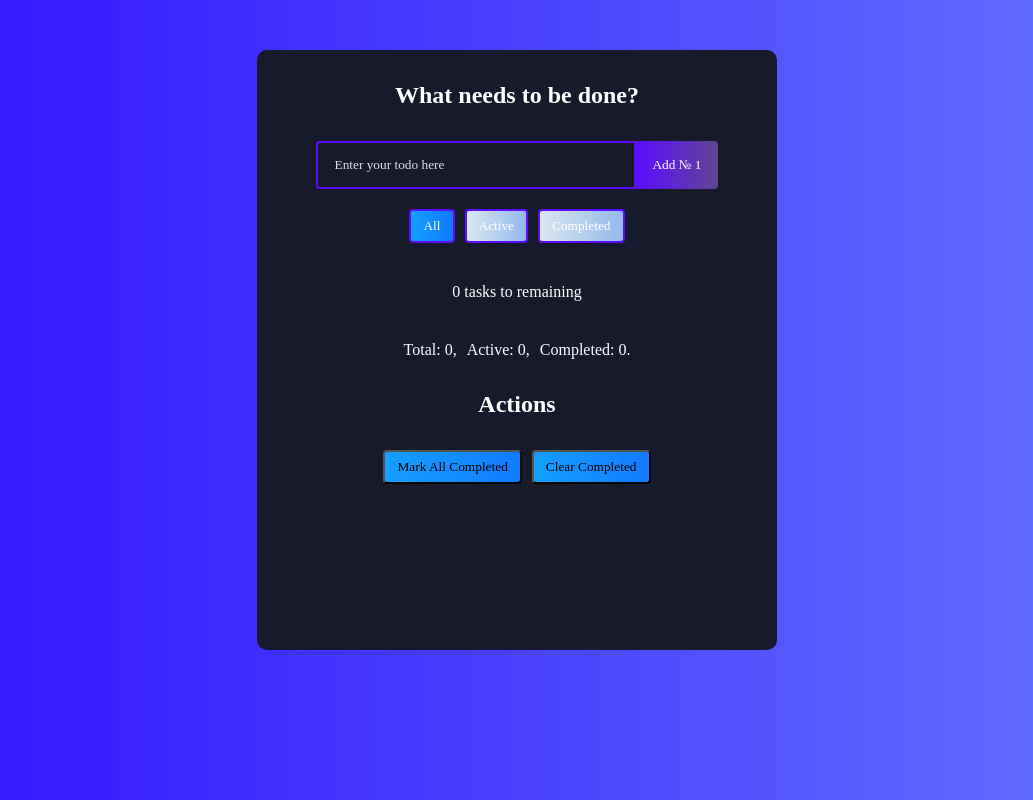
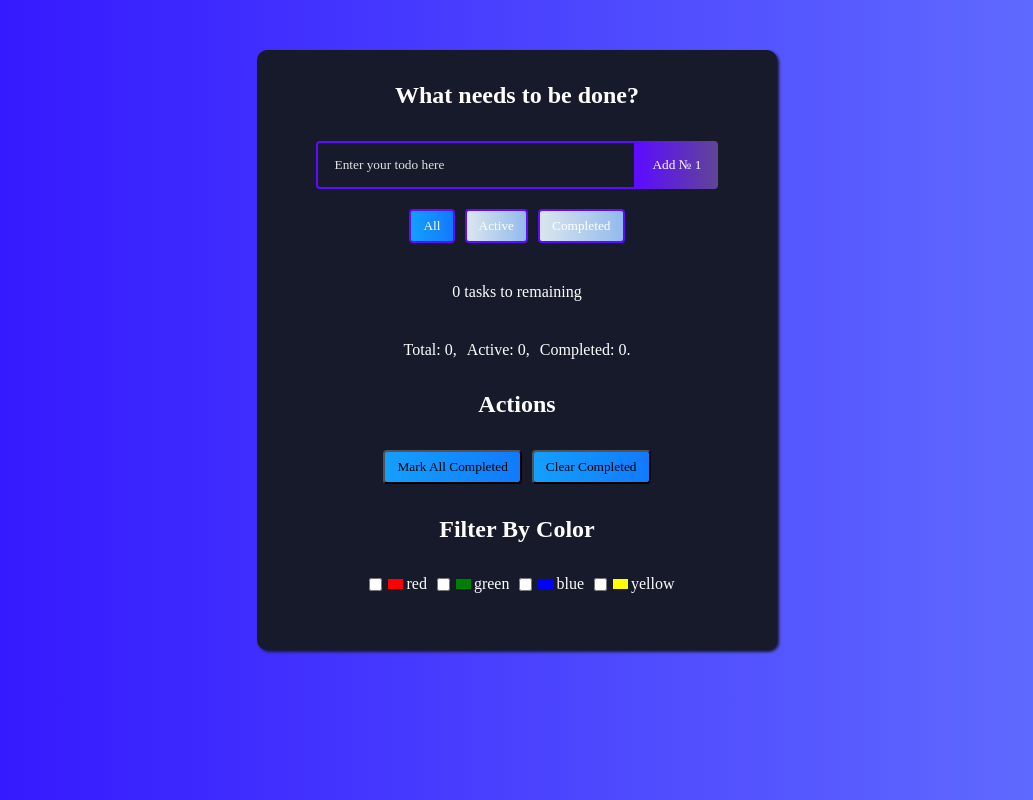
Before and after one commit to dimon08888/my-todo, a React (Create React App) app: page / in a window 1280 px wide. Shown: the whole page, without its empty margins (123-1156 px from the left). Built offline with nearby package versions, Linux system fonts and the light colour scheme.

Commit message:
Добавлен выбор цветов

```diff
--- a/src/App.css
+++ b/src/App.css
@@ -38,6 +38,7 @@ button {
   margin: 50px auto;
   border-radius: 10px;
   padding: 0px 15px 32px 15px;
+  box-shadow: 2px 2px 3px #161a2b;
 }
 
 .todo-input {
@@ -91,7 +92,7 @@ button {
     rgba(20, 159, 255, 1) 0%,
     rgba(17, 122, 255, 1) 100%
   );
-  padding: 7px 12px;
+  padding: 6px 6px;
 }
 
 .todo-button-edit:hover {
@@ -109,7 +110,7 @@ button {
     rgb(226, 195, 19) 0%,
     rgb(232, 77, 10) 100%
   );
-  padding: 7px 12px;
+  padding: 6px 6px;
 }
 
 .todo-button-delete:hover {
@@ -126,7 +127,7 @@ button {
   rgb(183, 235, 40) 0%,
   rgba(17,122,255,1) 100%
   );
-  padding: 7px 12px;
+  padding: 6px 6px;
 }
 
 .todo-button-change:hover {
@@ -150,6 +151,7 @@ li {
 input:checked + span {
   text-decoration: line-through;
   opacity: 0.4;
+
 }
 
 .filters {
@@ -255,3 +257,27 @@ input:checked + span {
   align-items: center;
   gap: 5px;
 }
+
+select {
+  cursor: pointer;
+  padding: 5px 2px;
+  border-radius: 4px;
+  background: inherit;
+}
+
+.filter-color {
+  display: flex;
+  justify-content: center;
+  color: #fff;
+}
+
+.filter-label {
+  display: flex;
+  align-items: center;
+  gap: 3px;
+  cursor: pointer;
+}
+
+.filter-color-input {
+  margin-left: 10px;
+}
--- a/src/App.tsx
+++ b/src/App.tsx
@@ -10,6 +10,7 @@ type Todos = {
   isChange: boolean
   changeTime: string
   createdDate: string
+  color: string
 }
 
 enum FilterButtons {
@@ -26,6 +27,9 @@ function App() {
   const [active, setActive] = useState(FilterButtons.All)
   const [totalActive, setTotalActive] = useState<Todos[]>([])
   const [totalCompleted, setTotalCompleted] = useState<Todos[]>([])
+  const [filterByColor, setFilterByColor] = useState<Todos[]>([])
+
+  const colors = ['red', 'green', 'blue', 'yellow']
 
   useEffect(() => {
     setFilterTodos(todos)
@@ -57,6 +61,7 @@ function App() {
           isChange: false,
           changeTime: '',
           createdDate: getTime(),
+          color: '',
         },
       ])
       setText('')
@@ -149,6 +154,26 @@ function App() {
     e.preventDefault()
   }
 
+  function handleChangeColor(e: React.ChangeEvent<HTMLSelectElement>, id: string) {
+    setTodos(
+      todos.map(todo => {
+        if (todo.id !== id) return todo
+        return {
+          ...todo,
+          color: e.target.value,
+        }
+      })
+    )
+  }
+
+  function onFilterByColor(e: React.ChangeEvent<HTMLInputElement>, color: string) {
+    if (e.target.checked) {
+      setFilterTodos(filterTodos.filter(todo => todo.color === color))
+    } else {
+      setFilterTodos(todos)
+    }
+  }
+
   return (
     <div className='App'>
       <h1>What needs to be done?</h1>
@@ -221,7 +246,18 @@ function App() {
                 ) : (
                   <span className='todo-list'>{todo.text}</span>
                 )}
+                <select
+                  style={{ color: todo.color }}
+                  onChange={e => handleChangeColor(e, todo.id)}
+                >
+                  {colors.map((color, i) => (
+                    <option key={i} style={{ color: color }}>
+                      {color}
+                    </option>
+                  ))}
+                </select>
                 <button
+                  disabled={todo.completed}
                   className='todo-button-edit'
                   onClick={() => handleEditTodo(todo.id)}
                 >
@@ -258,6 +294,22 @@ function App() {
           Clear Completed
         </button>
       </div>
+      <h2>Filter By Color</h2>
+      <div className='filter-color'>
+        {colors.map((color, i) => (
+          <label className='filter-label' key={i}>
+            <input
+              className='filter-color-input'
+              type='checkbox'
+              onChange={e => onFilterByColor(e, color)}
+            />
+            <div
+              style={{ background: color, width: 15, height: 10, marginLeft: 3 }}
+            ></div>
+            {color}
+          </label>
+        ))}
+      </div>
     </div>
   )
 }
```
